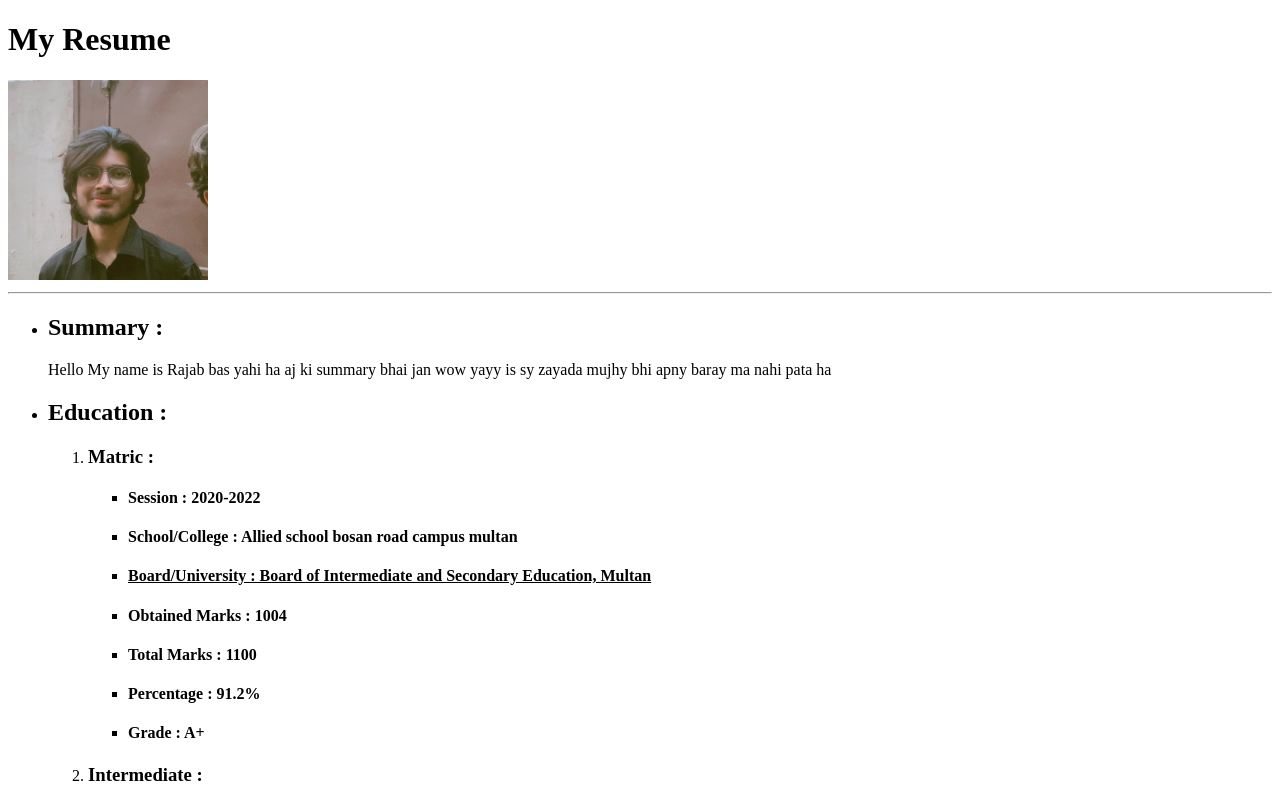
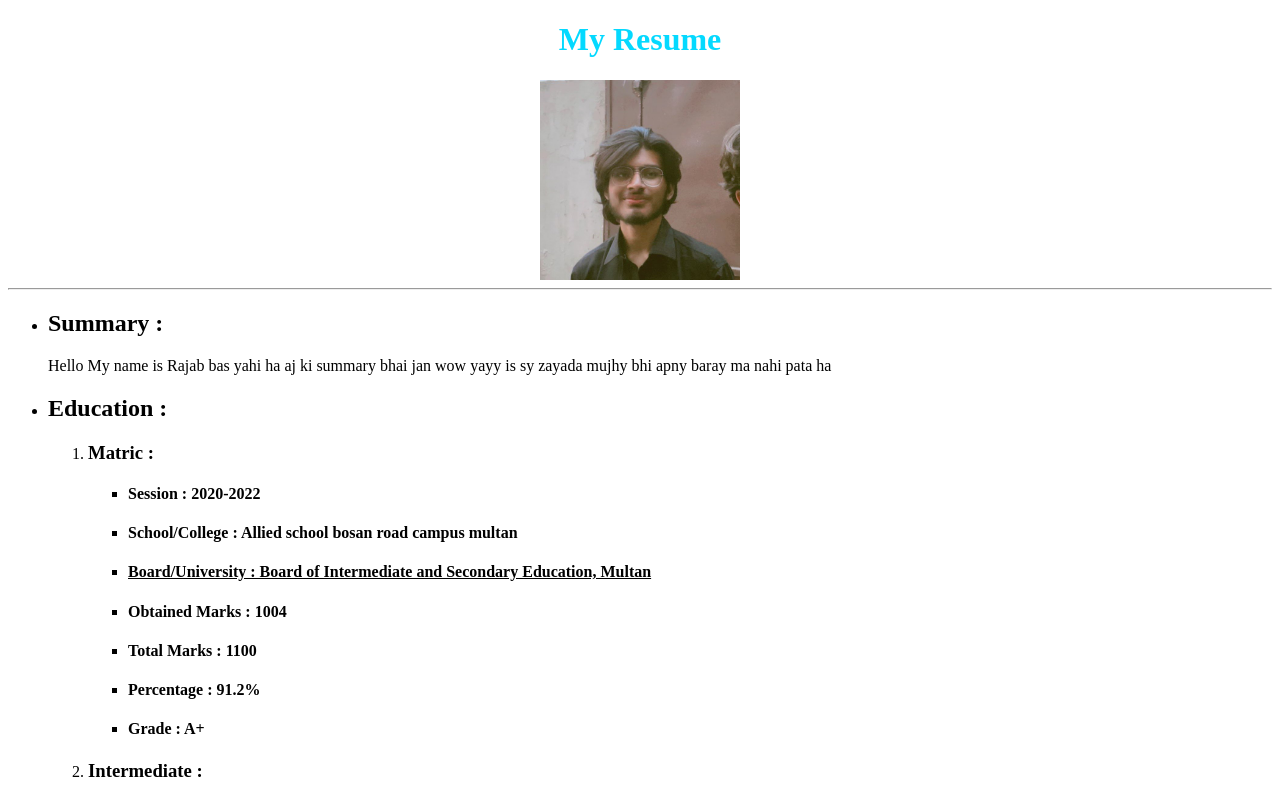
Before and after one commit to RajabJ381/My-Resume, a plain HTML site: page index.html in a window 1280 px wide. Shown: the top 800 px of the page. Drawn offline with Linux system fonts and the light colour scheme.

Commit message:
Update index.html

```diff
--- a/index.html
+++ b/index.html
@@ -14,13 +14,15 @@
     </style>
   </head>
   <body>
-    <h1>My Resume</h1>
+    <h1 style="text-align: center; color: #04d9ff">My Resume</h1>
+    <div style="display: flex; justify-content: center">
       <img
         src="./resources/412402656_1113803100058939_2932302882099560427_n.jpg"
         width="200px"
         height="200px"
         alt="Rajab's Pic"
       />
+    </div>
     <hr />
     <ul>
       <li>
@@ -95,7 +97,7 @@
       </li>
     </ul>
     <hr />
-    <a href="./Contact Me/Contact me.html"
+    <a href="./Contact Me/Contact me.html" style="color: red"
       ><h2 style="text-align: center">Contact Me</h2></a
     >
     <footer>© Copyright 2024</footer>
```
Lines whose indentation alone changed are shown as unchanged.
